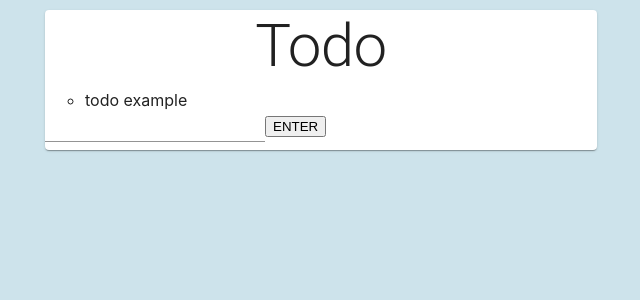
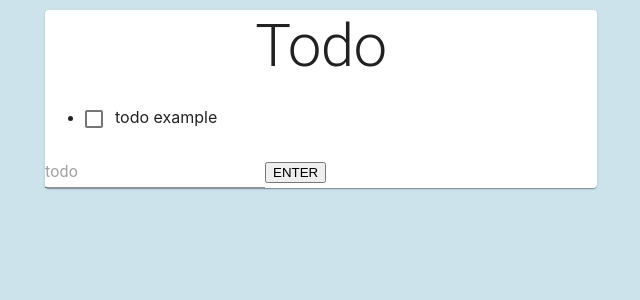
Before and after one commit to EmilieHumbert/react-todo-list-props, a React (Create React App) app: page / in a window 1280 px wide. Shown: the top 300 px of the page, without its empty margins (319-959 px from the left). Built offline with nearby package versions, Linux system fonts and the light colour scheme.

Commit message:
add checkboxToggle component and modify the logic for updating todo and list change

```diff
--- a/src/App.js
+++ b/src/App.js
@@ -6,6 +6,7 @@ import { makeStyles } from "@material-ui/core/styles";
 import { generate as generateId } from "shortid";
 
 import TodoList from "./Components/TodoList";
+import AddTodoForm from './Components/AddTodoForm'
 import "./App.css";
 
 const useStyles = makeStyles((theme) => ({
@@ -31,6 +32,7 @@ function App() {
           Todo
         </Typography>
         <TodoList list={list} setList={setList} />
+        <AddTodoForm list={list} setList={setList} />
       </Paper>
     </Container>
   );
--- a/src/Components/AddTodoForm.js
+++ b/src/Components/AddTodoForm.js
@@ -5,24 +5,22 @@ import { generate as generateId } from "shortid";
 const AddListItemForm = ({ list, setList }) => {
   const [input, setInput] = useState("");
 
-  const handleOnChange = (e) => {
-    e.preventDefault();
-    setInput(e.target.value);
-  };
+  const handleOnChange = (e) => setInput(e.target.value);
 
   const handleSubmit = () => {
-    setList([...list, { id: generateId(), text: input, completed: false }]);
-    setInput("");
+    if (input.length >= 1) {
+      setList([...list, { id: generateId(), text: input, completed: false }]);
+      setInput("");
+    }
   };
 
   return (
     <div>
       <Input
-        placeholde="todo"
+        placeholder="todo"
         value={input}
-        onChange={(e) => {
-          handleOnChange(e);
-        }}
+        onChange={handleOnChange}
+        onKeyPress={(e) => e.key === "Enter" && handleSubmit()}
       />
       <button onClick={handleSubmit}>ENTER</button>
     </div>
--- /dev/null
+++ b/src/Components/CheckboxToggle.js
@@ -0,0 +1,10 @@
+import React from "react";
+
+import { Checkbox } from "@material-ui/core";
+
+const CheckboxToggle = ({ checked, updateChecked }) => {
+  const onChange = () => updateChecked(!checked);
+  return <Checkbox edge="start" checked={checked} onChange={onChange} />;
+};
+
+export default CheckboxToggle;
--- a/src/Components/Todo.js
+++ b/src/Components/Todo.js
@@ -1,16 +1,15 @@
 import React from "react";
-import { generate as generateId } from "shortid";
 
-const ListItem = ({ list, setList }) => {
+import CheckboxToggle from "./CheckboxToggle";
 
-  const displayList = list.map((listItem, index) => {
-    return <li key={generateId()}>{listItem.text}</li>;
-  });
+const Todo = ({ todo, updateTodo }) => {
+  const updateChecked = (newValue) => updateTodo(todo, "completed", newValue);
   return (
-    <div>
-      <ul>{displayList}</ul>
-    </div>
+    <li>
+      <CheckboxToggle checked={todo.completed} updateChecked={updateChecked} />
+      <span>{todo.text}</span>
+    </li>
   );
 };
 
-export default ListItem;
+export default Todo;
--- a/src/Components/TodoList.js
+++ b/src/Components/TodoList.js
@@ -1,16 +1,20 @@
 import React from "react";
-import List from "@material-ui/core/List";
 
-import AddTodoForm from "./AddTodoForm";
 import Todo from "./Todo";
 
 const TodoList = ({ list, setList }) => {
-  return (
-    <List>
-      <Todo list={list} setList={setList} />
-      <AddTodoForm list={list} setList={setList} />
-    </List>
-  );
+  const updateTodo = (todo, field, value) => {
+    const updatedTodo = { ...todo, [field]: value };
+    setList(
+      list.map((listTodo) => (listTodo === todo ? updatedTodo : listTodo))
+    );
+  };
+
+  const displayList = list.map((todo) => (
+    <Todo key={todo.id} todo={todo} updateTodo={updateTodo} />
+  ));
+
+  return <ul>{displayList}</ul>;
 };
 
 export default TodoList;
```
